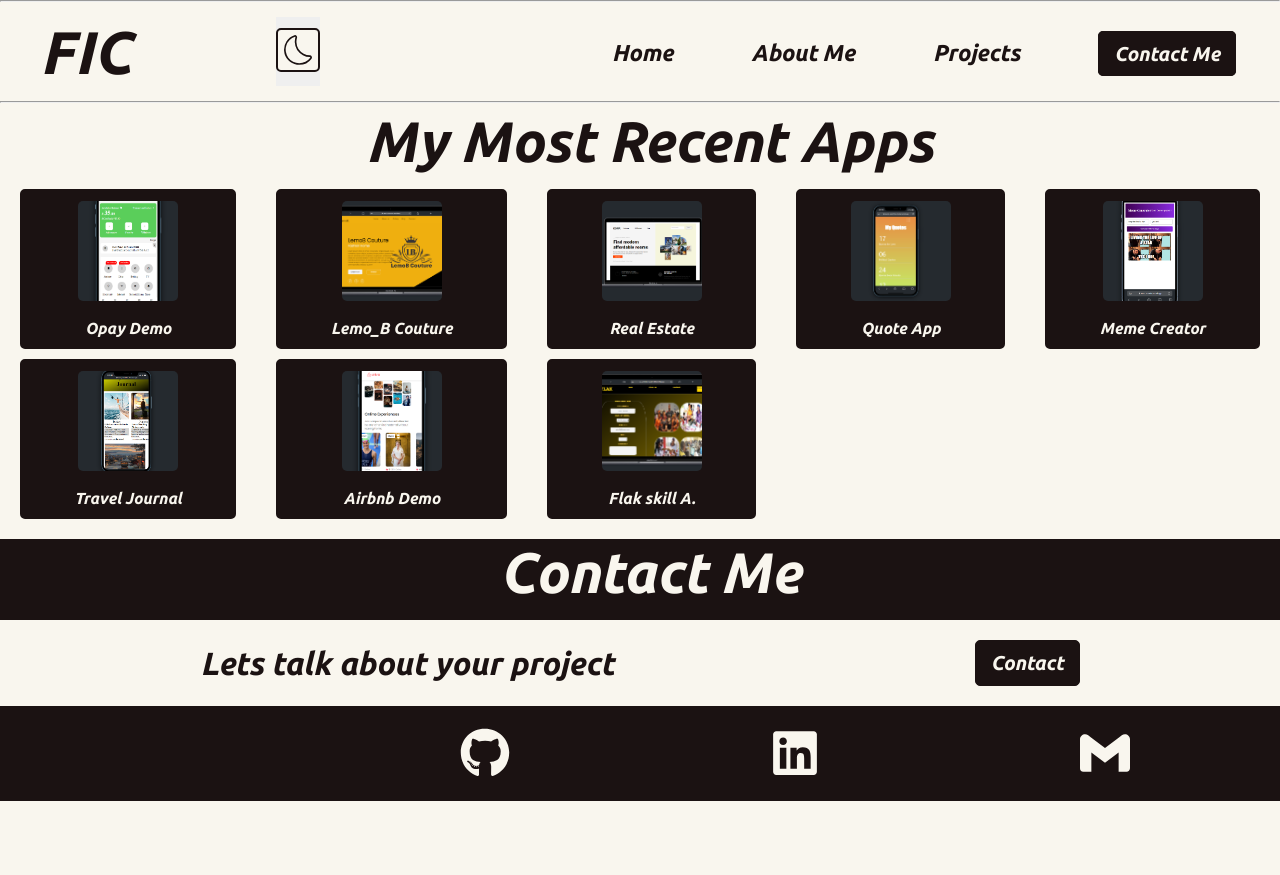
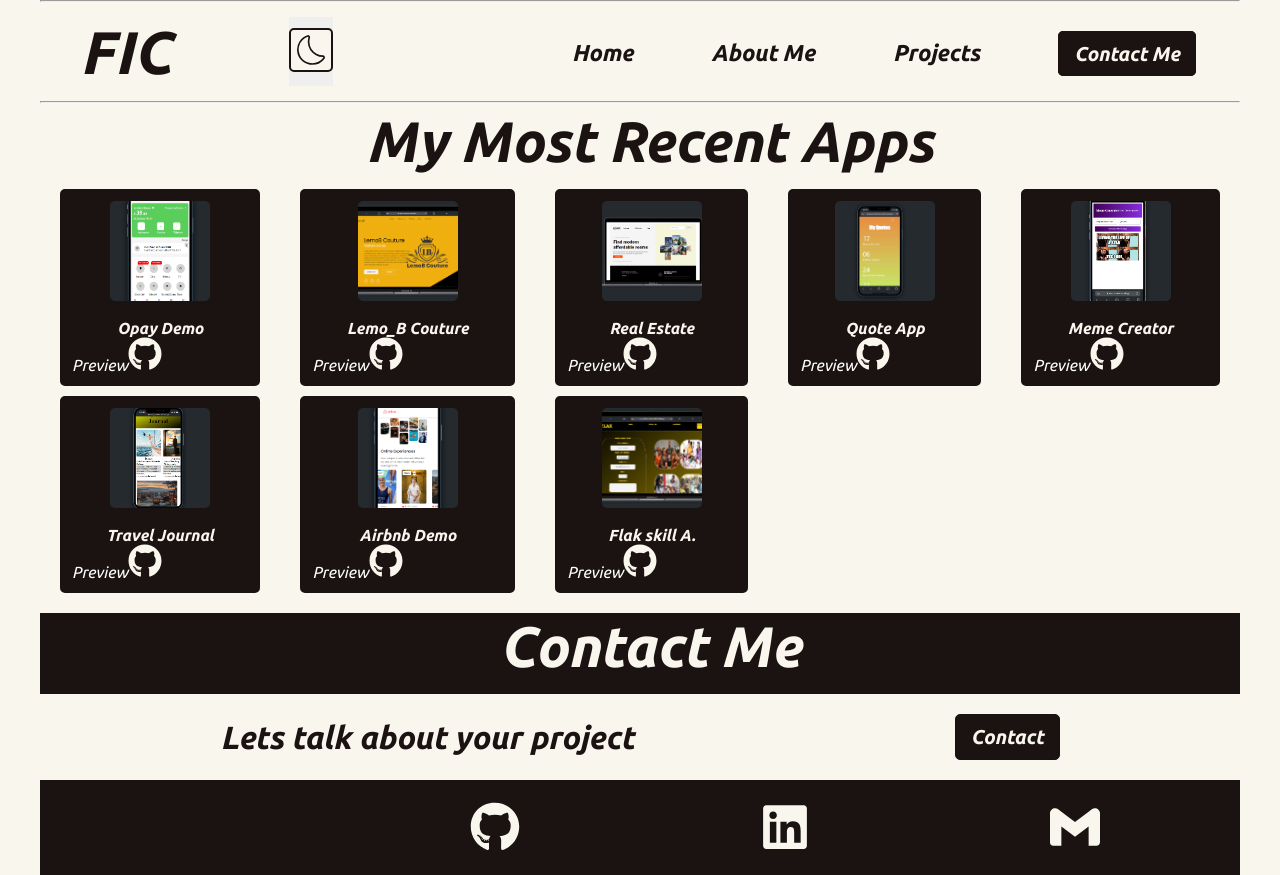
Before and after one commit to sirGentlejack/portfolio, a React (Create React App) app: page /projects in a window 1280 px wide. Before the commit the page ends 801 px from the top, so only its background shows below. Built offline with nearby package versions, Linux system fonts and the light colour scheme; some icons are missing.

Commit message:
Refactor CSS and JS code for Projects component

```diff
--- a/src/App.css
+++ b/src/App.css
@@ -39,6 +39,10 @@ a {
 body {
   background: var(--bg-color);
   font-family: 'Ubuntu', sans-serif;
+  max-width: 1200px;
+  display: flex;
+  flex-direction: column;
+  margin: 0 auto;
 }
 
 body.light-mode {
@@ -80,7 +84,7 @@ body.dark-mode {
   border: 2px solid transparent;
   padding: 3px;
   border-width: 3px 1.5px 0px 1.5px;
-  font-size: 23px;
+  font-size: 1.438rem; /* 23px */
   cursor: pointer;
 }
 .menu > li:hover,
@@ -380,7 +384,7 @@ nav {
   border-radius: 5px;
   transition: 2s;
 }
-.project > a{
+.project > .project-sub1{
   display: flex;
   flex-direction: column;
   align-items: center;
@@ -390,7 +394,7 @@ nav {
   height: 100%;
   transition: transform 1.3s ease-in-out;
 }
-.project > a:hover{
+.project > .project-sub1:hover{
   transform: scale(1.2);
 }
 .project-img {
@@ -404,8 +408,22 @@ nav {
   animation-iteration-count: 1;
   position: relative;
 }
-.project > a:hover .project-img{
+.project > .project-img{
   transform: scale(1.2);
+}
+
+.project-github{
+  width: 2.125rem;
+  height: 2.125rem;
+  color: var(--bg-color);
+  background: transparent;
+}
+.project-github:hover {
+  width: 1rem;
+  height: 1rem;
+  background: var(--bg-color);
+  color: var(--text-color);
+  transition: 1s;
 }
 
 @keyframes project-img {
--- a/src/App.js
+++ b/src/App.js
@@ -1,6 +1,5 @@
-import React,{useState, useEffect} from "react";
+import React, { useState, useEffect } from "react";
 import Home from "./components/Home";
-import Projects from "./components/Projects";
 import Bottom from "./components/Bottom";
 import Navbar from "./components/Navbar";
 import AboutMe from "./components/AboutMe";
@@ -8,10 +7,12 @@ import Contact from "./components/Contact";
 import "./App.css";
 import { BrowserRouter as Router, Route, Routes } from "react-router-dom";
 import ScrollToTop from "./components/ScrollToTop";
+import ProjectSection from "./sections/ProjectSection";
+
 function App() {
-  const [darkMode,setDarkMode] = useState(false);
+  const [darkMode, setDarkMode] = useState(false);
 
-  const toggleDarkMode =()=> {
+  const toggleDarkMode = () => {
     setDarkMode(!darkMode);
   };
 
@@ -19,14 +20,15 @@ function App() {
     document.body.classList.toggle("dark-mode", darkMode);
     document.body.classList.toggle("light-mode", !darkMode);
   }, [darkMode]);
+
   return (
     <Router>
-      <div className={`App ${darkMode ? "dark-mode" : "light-mode" }`}>
-        <Navbar darkMode={darkMode} toggleDarkMode={toggleDarkMode}/>
+      <div className={`App ${darkMode ? "dark-mode" : "light-mode"}`}>
+        <Navbar darkMode={darkMode} toggleDarkMode={toggleDarkMode} />
         <ScrollToTop />
         <Routes>
           <Route path="/" exact element={<Home />} />
-          <Route path="/projects" element={<Projects />} />
+          <Route path="/projects" element={<ProjectSection />} />
           <Route path="/aboutMe" element={<AboutMe />} />
           <Route path="/contact" element={<Contact />} />
         </Routes>
--- /dev/null
+++ b/src/Data.js
@@ -0,0 +1,45 @@
+const Data= [
+    {
+        id: 1,
+        title: "Opay Demo",
+        coverImg: "OpayScreenshot.png",
+        url: "https://opay-mobile-application-look.vercel.app/"
+    },{
+        id: 2,
+        title: "Lemo_B Couture",
+        coverImg: "lemo_B.png",
+        url: "https://lemo-b-couture.vercel.app/"
+    },{
+        id: 3,
+        title: "Real Estate",
+        coverImg: "RealEstateScreenshot.png",
+        url: "https://real-estate-website-challenge.vercel.app/"
+    },{
+        id: 4,
+        title: "Quote App",
+        coverImg: "myQuotes.png",
+        url: "https://quote-app-three-dusky.vercel.app/"
+    },{
+        id: 5,
+        title: "Meme Creator",
+        coverImg: "meme.png",
+        url: "https://mem-creator.vercel.app"
+    },{
+        id: 6,
+        title: "Travel Journal",
+        coverImg: "travelJournal.png",
+        url: "https://travel-journal-five-rho.vercel.app/"
+    },{
+        id: 7,
+        title: "Airbnb Demo",
+        coverImg: "AirbnbScreenshot.png",
+        url: "https://airbnd-demo.vercel.app/"
+    },{
+        id: 8,
+        title: "Flak skill A.",
+        coverImg: "FlakScreenshot.png",
+        url: "https://flak-official.vercel.app"
+    }
+];
+
+export default Data
--- a/src/components/Projects.js
+++ b/src/components/Projects.js
@@ -1,73 +1,39 @@
 import React from "react";
-import Opay from "../images/OpayScreenshot.png";
-import Lemo_B from "../images/lemo_B.png";
-import RealEstate from "../images/RealEstateScreenshot.png";
-import Quote from "../images/myQuotes.png";
-import meme from "../images/meme.png";
-import Travel from "../images/travelJournal.png";
-import Airbnb from "../images/AirbnbScreenshot.png";
-import Flak from "../images/FlakScreenshot.png";
+import { FaGithub } from "react-icons/fa";
 
-
-export default function Projects() {
+export default function Projects(props) {
+  const { item } = props;
   return (
     <div>
-      <h3 className="sub-topic" id="projects">My Most Recent Apps</h3>
-      <div className="grid-container">
-        <div className="project">
-          <a href="https://opay-mobile-application-look.vercel.app/" target="_blank" rel="noreferrer">
-            <img src={Opay} className="project-img" alt="screenshot showing project" />
-            <br />
-            <span className="project-name"><b>Opay Demo</b></span>
+      <div className="project">
+        <div className="project-sub1">
+          <img
+            src={require(`../images/${item.coverImg}`)}
+            className="project-img"
+            alt="screenshot showing project"
+          />
+          <br />
+          <span className="project-name">
+            <b>{item.title}</b>
+          </span>
+        </div>
+        <div>
+          {/* preview url */}
+          <a
+            href={item.url}
+            target="_blank"
+            rel="noreferrer"
+            style={{ color: "white" }}
+          >
+            Preview
           </a>
-        </div>
-        <div className="project">
-          <a href="https://lemo-b-couture.vercel.app/" target="_blank" rel="noreferrer">
-            <img src={Lemo_B} className="project-img" alt="screenshot showing project" />
-            <br />
-            <span className="project-name"><b>Lemo_B Couture</b></span>
-          </a>
-        </div>
-        <div className="project" >
-          <a href="https://real-estate-website-challenge.vercel.app/" target="_blank" rel="noreferrer">
-            <img src={RealEstate} className="project-img" alt="screenshot showing project" />
-            <br />
-            <span className="project-name"><b>Real Estate</b></span>
-          </a>
-        </div>
-        <div className="project">
-          <a href="https://quote-app-three-dusky.vercel.app/" target="_blank" rel="noreferrer">
-            <img src={Quote} className="project-img" alt="screenshot showing project" />
-            <br />
-            <span className="project-name"><b>Quote App</b></span>
-          </a>
-        </div>
-        <div className="project">
-          <a href="https://mem-creator.vercel.app" target="_blank" rel="noreferrer">
-            <img src={meme} className="project-img" alt="screenshot showing project" />
-            <br />
-            <span className="project-name"><b>Meme Creator</b></span>
-          </a>
-        </div>
-        <div className="project">
-          <a href="https://travel-journal-five-rho.vercel.app/" target="_blank" rel="noreferrer">
-            <img src={Travel} className="project-img" alt="screenshot showing project" />
-            <br />
-            <span className="project-name"><b>Travel Journal</b></span>
-          </a>
-        </div>
-        <div className="project">
-          <a href="https://airbnd-demo.vercel.app/" target="_blank" rel="noreferrer">
-            <img src={Airbnb} className="project-img" alt="screenshot showing project" />
-            <br />
-            <span className="project-name"><b>Airbnb Demo</b></span>
-          </a>
-        </div>
-        <div className="project">
-          <a href="https://flak-official.vercel.app" target="_blank" rel="noreferrer">
-            <img src={Flak} className="project-img" alt="screenshot showing project" />
-            <br />
-            <span className="project-name"><b>Flak skill A.</b></span>
+          {/* github url */}
+          <a
+            href="https://github.com/sirGentlejack"
+            target="_blank"
+            rel="noreferrer"
+          >
+            <FaGithub className=" project-github" />
           </a>
         </div>
       </div>
--- /dev/null
+++ b/src/sections/ProjectSection.js
@@ -0,0 +1,21 @@
+import React from "react";
+import Projects from "../components/Projects";
+import Data from "../Data";
+
+export default function ProjectSection() {
+  return (
+    <>
+      <h3 className="sub-topic" id="projects">
+        My Most Recent Apps
+      </h3>
+      <div className="grid-container">
+
+            {Data.map((item) => (
+               <Projects key={item.id} item={item} />
+            ))}
+
+
+      </div>
+    </>
+  );
+}
```
